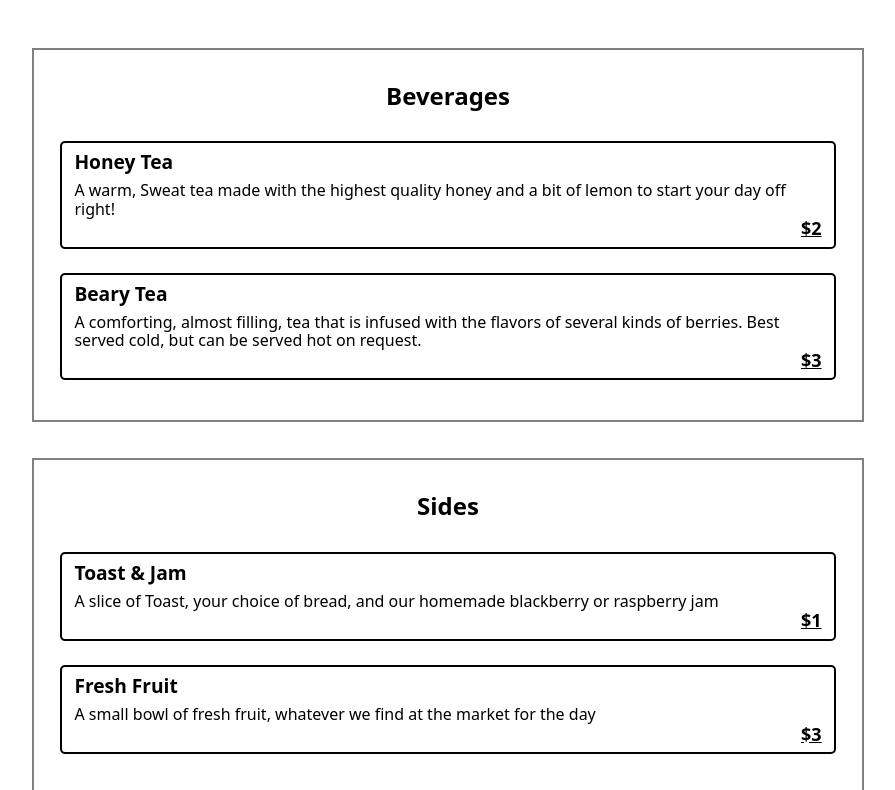
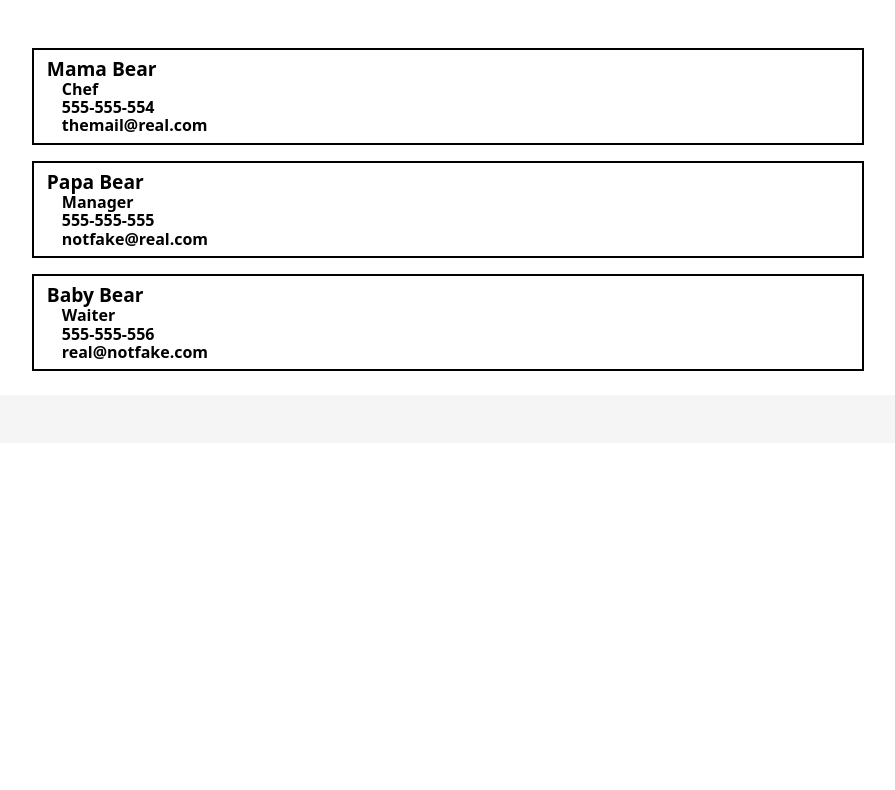
Before and after one commit to RAJA-2007-SOHAIB/odin-restaurant-page, a website built with webpack: page src/template.html in a window 1280 px wide. Shown: the part 239-1029 px from the top of the page, without its empty margins (192-1087 px from the left). After the commit the page ends 800 px from the top, so only its background shows below. Built offline with nearby package versions, Linux system fonts and the light colour scheme.

Commit message:
Add the desired content in contact page

```diff
--- a/src/index.js
+++ b/src/index.js
@@ -230,9 +230,66 @@ const addToMenu = function () {
     categoryMainDishes.appendChild(dishItemFrenchToast);
 
     menu.appendChild(categoryMainDishes)
+    menu.classList.add("hidden");
 
 }
+
+const addToContact = function () {
+    const contact = document.querySelector(".contact");
+
+    const title = document.createElement("div");
+    title.classList.add("title");
+    title.textContent = "Contact";
+
+    const personMamaBear = document.createElement("div");
+    personMamaBear.classList.add("person");
+
+    const personNameMamaBear = document.createElement("div");
+    personNameMamaBear.classList.add("person-name");
+    personNameMamaBear.textContent = "Mama Bear";
+
+    const detailsMamaBear = document.createElement("div");
+    detailsMamaBear.classList.add("details");
+    detailsMamaBear.innerHTML = "Chef <br> 555-555-554 <br> themail@real.com";
+
+    const personPapaBear = document.createElement("div");
+    personPapaBear.classList.add("person");
+
+    const personNamePapaBear = document.createElement("div");
+    personNamePapaBear.classList.add("person-name");
+    personNamePapaBear.textContent = "Papa Bear";
+
+    const detailsPapaBear = document.createElement("div");
+    detailsPapaBear.classList.add("details");
+    detailsPapaBear.innerHTML = "Manager <br> 555-555-555 <br> notfake@real.com";
+
+    const personBabyBear = document.createElement("div");
+    personBabyBear.classList.add("person");
+
+    const personNameBabyBear = document.createElement("div");
+    personNameBabyBear.classList.add("person-name");
+    personNameBabyBear.textContent = "Baby Bear";
+
+    const detailsBabyBear = document.createElement("div");
+    detailsBabyBear.classList.add("details");
+    detailsBabyBear.innerHTML = "Waiter <br> 555-555-556 <br> real@notfake.com";
+
+    contact.appendChild(title);
+
+    personMamaBear.appendChild(personNameMamaBear);
+    personMamaBear.appendChild(detailsMamaBear);
+    personPapaBear.appendChild(personNamePapaBear);
+    personPapaBear.appendChild(detailsPapaBear);
+    personBabyBear.appendChild(personNameBabyBear);
+    personBabyBear.appendChild(detailsBabyBear);
+
+    contact.appendChild(personMamaBear);
+    contact.appendChild(personPapaBear);
+    contact.appendChild(personBabyBear);
+};
+
 
 createPages();
 addToHome();
 addToMenu();
+addToContact();
--- a/src/styles.css
+++ b/src/styles.css
@@ -151,6 +151,6 @@ header>nav>button{
 }
 
 
-.home.hidden {
+.pages.hidden {
     display: none !important;
 }
```
